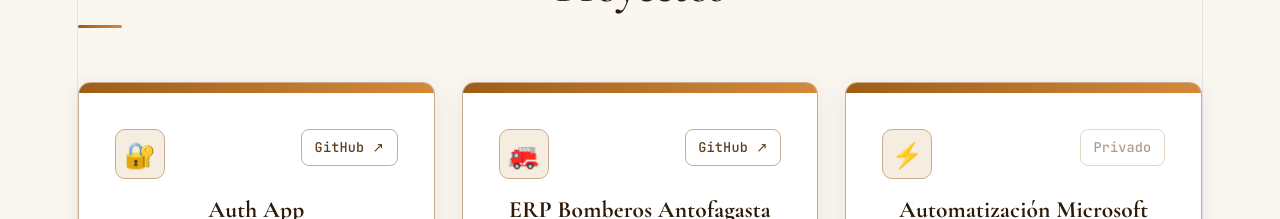
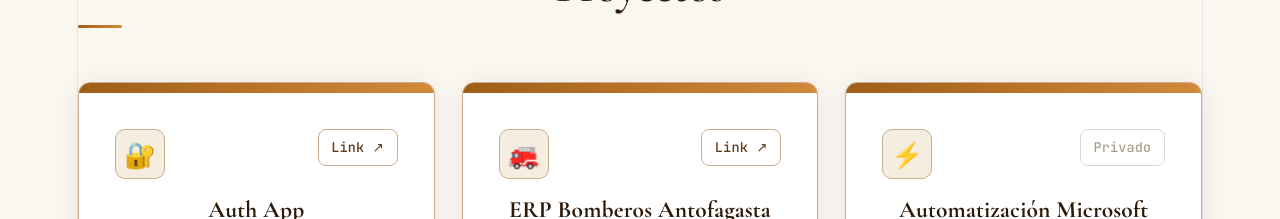
Before and after one commit to NicoReus21/Portfolio, a React (Vite) app: page / in a window 1280 px wide. Shown: the part 3320-3539 px from the top of the page. Built offline with nearby package versions, Linux system fonts and the light colour scheme.

Commit message:
fix: small changes.

```diff
--- a/src/sections/Projects.jsx
+++ b/src/sections/Projects.jsx
@@ -16,7 +16,7 @@ export default function Projects() {
                 <div className={styles.iconWrap}>{project.icon}</div>
                 <div className={styles.links}>
                   {project.github
-                    ? <a href={project.github} target="_blank" rel="noreferrer" className={styles.link}>GitHub ↗</a>
+                    ? <a href={project.github} target="_blank" rel="noreferrer" className={styles.link}>Link ↗</a>
                     : <span className={`${styles.link} ${styles.private}`}>Privado</span>}
                   {project.demo && <a href={project.demo} target="_blank" rel="noreferrer" className={styles.link}>Demo ↗</a>}
                 </div>
```
